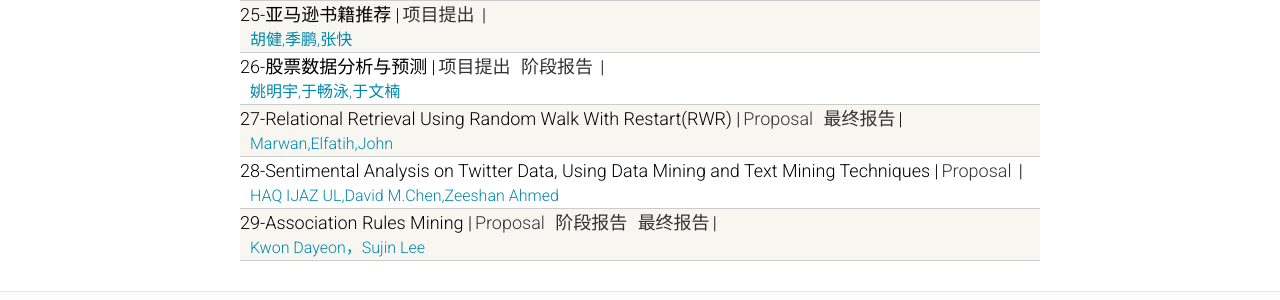
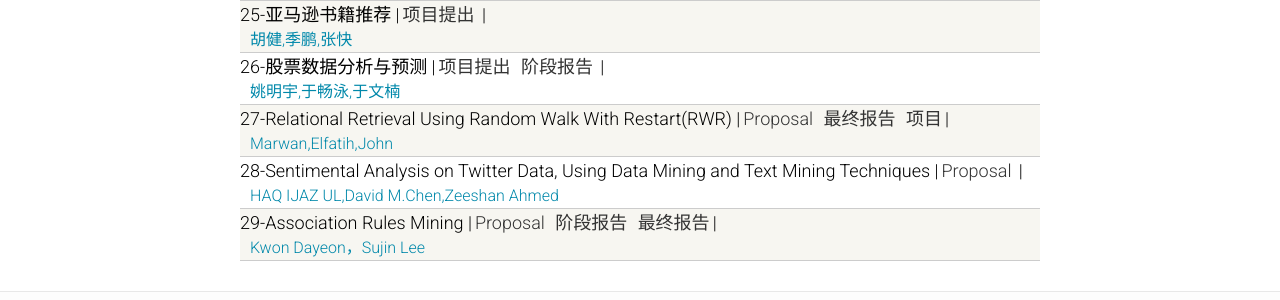
Before and after one commit to BITDM/bitdm.github.io, a Jekyll site: the page built from 2016/projects/index.html, in a window 1280 px wide. Shown: the part 1419-1719 px from the top of the page. Built offline with Jekyll 4.4.1, drawn with Linux system fonts in a browser that asks for light colours.

Commit message:
2016年的项目信息补充

```diff
--- a/2016/projects/index.html
+++ b/2016/projects/index.html
@@ -226,7 +226,8 @@
     <div class="materials-item">
       27-Relational Retrieval Using Random Walk With Restart(RWR)
       |<a href="projects/p27/proposal/">Proposal</a>
-      <a href="projects/p27/report.pdf">最终报告</a>|
+      <a href="projects/p27/report.pdf">最终报告</a>
+      <a href="https://github.com/Marwanqudar/Data-Mining-Project">项目</a>|
       <div class="kw">Marwan,Elfatih,John</div>
     </div>
 
```
